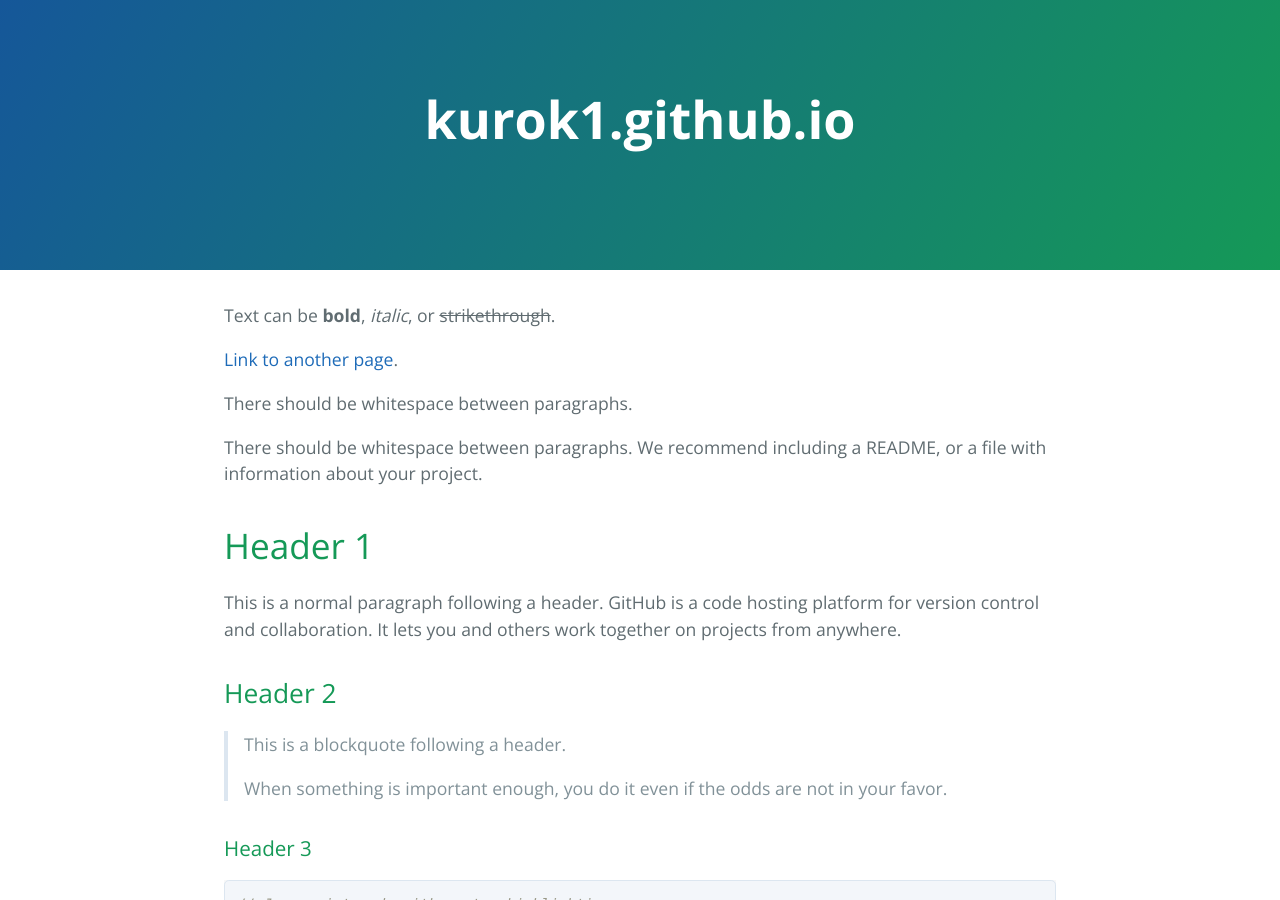
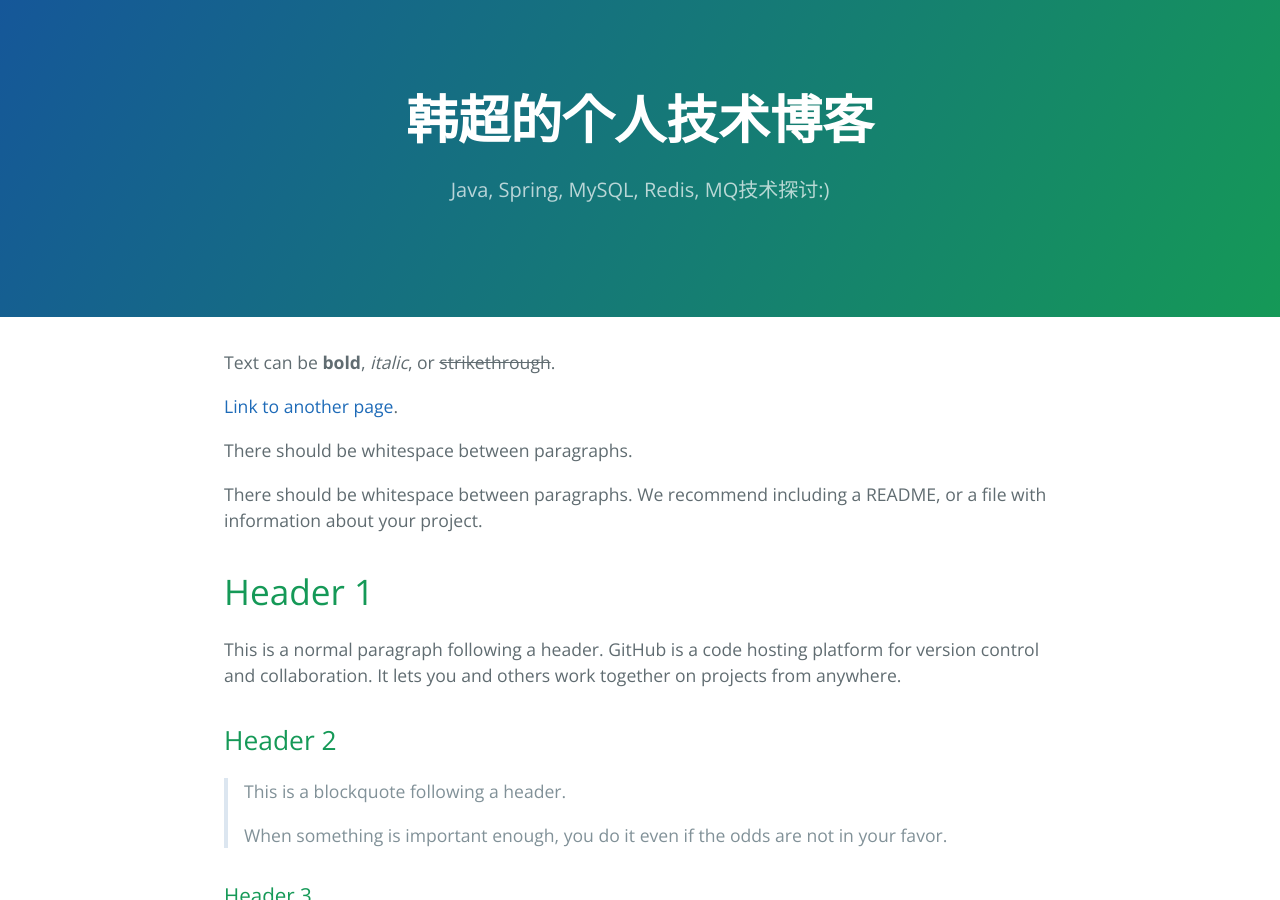
Before and after one commit to Kurok1/kurok1.github.io, a Jekyll site: the page built from index - 副本.md, in a window 1280 px wide and 900 px high. Built offline with Jekyll 4.4.1, drawn with Linux system fonts in a browser that asks for light colours; the repository's description, which GitHub fills in, is left out.

Commit message:
update config

```diff
--- a/_config.yml
+++ b/_config.yml
@@ -1,5 +1,5 @@
-title:
-description:
+title: 韩超的个人技术博客
+description: Java, Spring, MySQL, Redis, MQ技术探讨:)
 show_downloads: false
 google_analytics:
 theme: jekyll-theme-cayman
```
